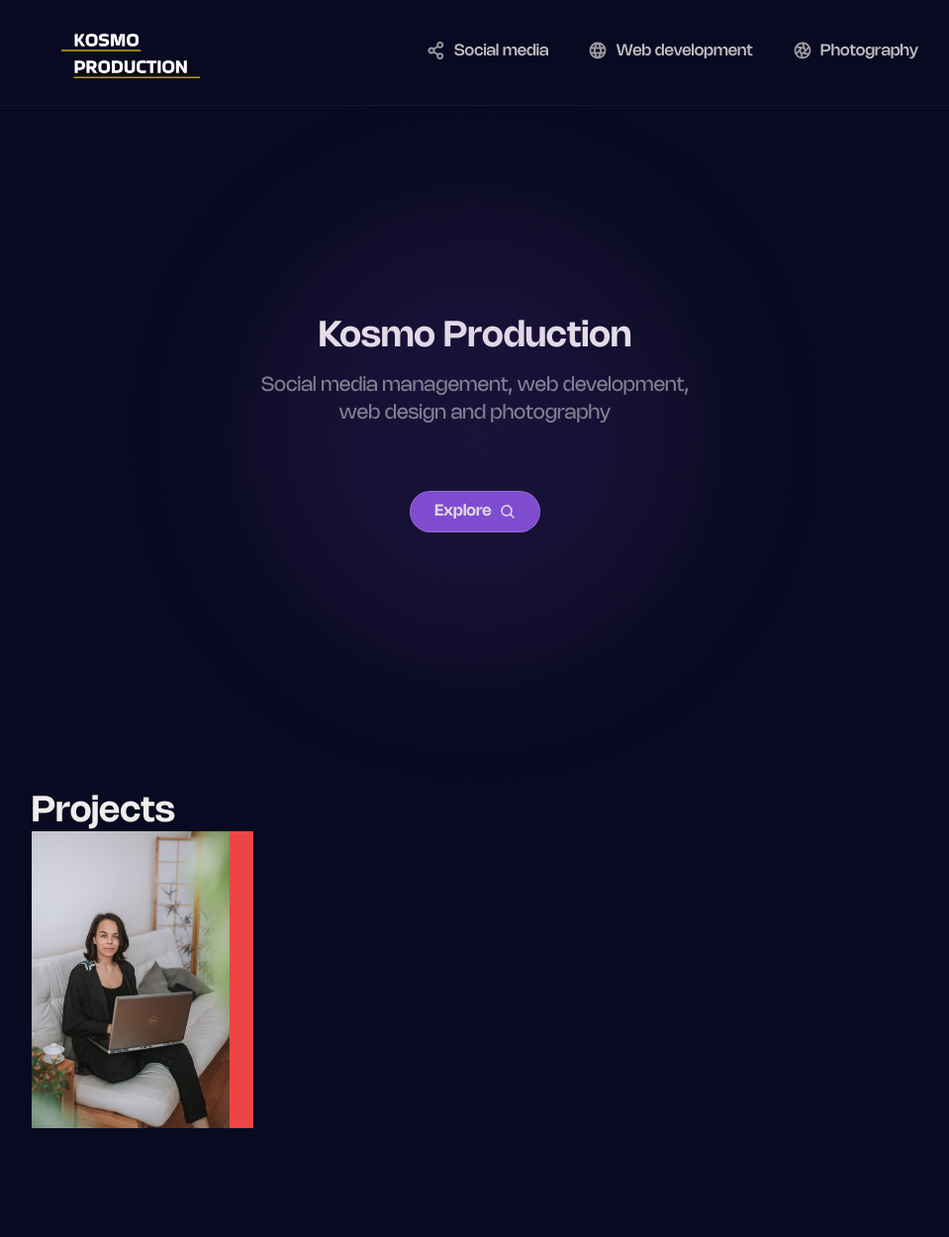
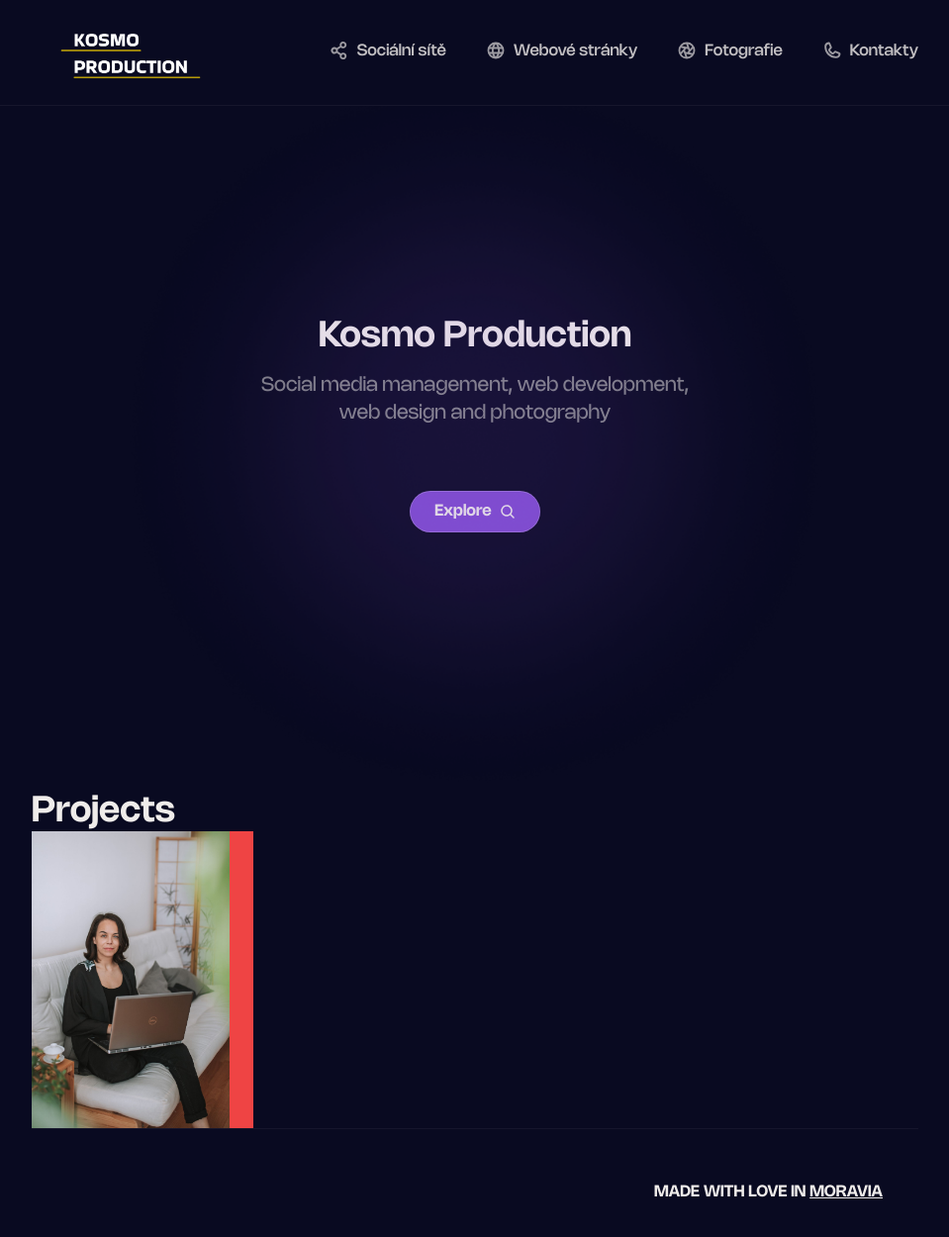
Before and after one commit to filip-yao/int, a Next.js app: page / in a window 1280 px wide. Shown: the top 1250 px of the page at 99% size, without its empty margins (160-1119 px from the left). Before the commit the page ends 1140 px from the top, so only its background shows below. Built offline with nearby package versions, Linux system fonts and the light colour scheme.

Commit message:
Změny Filip

```diff
--- /dev/null
+++ b/app/components/Footer.tsx
@@ -0,0 +1,18 @@
+import { Aperture, Globe, ShareNetwork } from "@phosphor-icons/react";
+import Image from "next/image";
+import Link from "next/link";
+
+export default function Footer() {
+  return (
+    <div className="w-full bg-background px-9 py-2 h-32 flex justify-between items-stretch border-t border-white border-opacity-5 flex-row-reverse">
+      <div className="h-full flex flex-col justify-center ">
+        <div>
+          <text className="text-l font-semibold">MADE WITH LOVE IN </text>
+          <Link href="https://en.wikipedia.org/wiki/Moravia">
+            <text className="text-l font-semibold underline">MORAVIA</text>
+          </Link>
+        </div>
+      </div>
+    </div>
+  );
+}
--- a/app/components/Navbar.tsx
+++ b/app/components/Navbar.tsx
@@ -1,4 +1,4 @@
-import { Aperture, Globe, ShareNetwork } from "@phosphor-icons/react";
+import { Aperture, Globe, Phone, ShareNetwork } from "@phosphor-icons/react";
 import Image from "next/image";
 import Link from "next/link";
 
@@ -21,7 +21,7 @@ export default function Navbar() {
         >
           <ShareNetwork size={20} weight="bold" className="mb-1 opacity-80" />
           <div>
-            <span>Social media</span>
+            <span>Sociální sítě</span>
             <div className="group-hover:w-full w-0 h-[2px] bg-white bg-opacity-50 rounded-full transition-all duration-300"></div>
           </div>
         </Link>
@@ -31,7 +31,7 @@ export default function Navbar() {
         >
           <Globe size={20} weight="bold" className="mb-1 opacity-80" />
           <div>
-            <span>Web development</span>
+            <span>Webové stránky</span>
             <div className="group-hover:w-full w-0 h-[2px] bg-white bg-opacity-50 rounded-full transition-all duration-300"></div>
           </div>
         </Link>
@@ -41,7 +41,17 @@ export default function Navbar() {
         >
           <Aperture size={20} weight="bold" className="mb-1 opacity-80" />
           <div>
-            <span>Photography</span>
+            <span>Fotografie</span>
+            <div className="group-hover:w-full w-0 h-[2px] bg-white bg-opacity-50 rounded-full transition-all duration-300"></div>
+          </div>
+        </Link>
+        <Link
+          className="flex items-center gap-2 opacity-80 group"
+          href="/contacts"
+        >
+          <Phone size={20} weight="bold" className="mb-1 opacity-80" />
+          <div>
+            <span>Kontakty</span>
             <div className="group-hover:w-full w-0 h-[2px] bg-white bg-opacity-50 rounded-full transition-all duration-300"></div>
           </div>
         </Link>
--- /dev/null
+++ b/app/contacts/page.tsx
@@ -0,0 +1,12 @@
+"use client";
+
+import Layout from "../components/Layout";
+import Footer from "../components/Footer";
+
+export default function Home() {
+  return (
+    <Layout>
+      <Footer></Footer>
+    </Layout>
+  );
+}
--- a/app/page.tsx
+++ b/app/page.tsx
@@ -5,6 +5,7 @@ import Layout from "./components/Layout";
 import { MagnifyingGlass } from "@phosphor-icons/react";
 import Title from "./components/Title";
 import Project from "./components/Project";
+import Footer from "./components/Footer";
 
 export default function Home() {
   return (
@@ -42,6 +43,8 @@ export default function Home() {
           />
         </div>
       </div>
+
+      <Footer></Footer>
     </Layout>
   );
 }
--- /dev/null
+++ b/app/photography/page.tsx
@@ -0,0 +1,12 @@
+"use client";
+
+import Layout from "../components/Layout";
+import Footer from "../components/Footer";
+
+export default function Home() {
+  return (
+    <Layout>
+      <Footer></Footer>
+    </Layout>
+  );
+}
--- /dev/null
+++ b/app/web-development/page.tsx
@@ -0,0 +1,12 @@
+"use client";
+
+import Layout from "../components/Layout";
+import Footer from "../components/Footer";
+
+export default function Home() {
+  return (
+    <Layout>
+      <Footer></Footer>
+    </Layout>
+  );
+}
```
Also changed, not shown: 1 other file (tests, documents, lock files or other folders).
